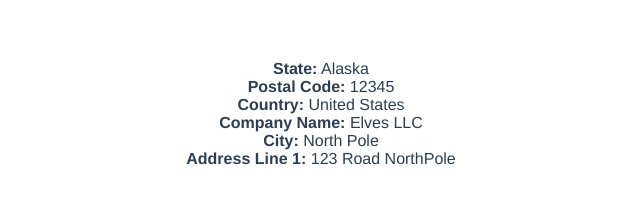
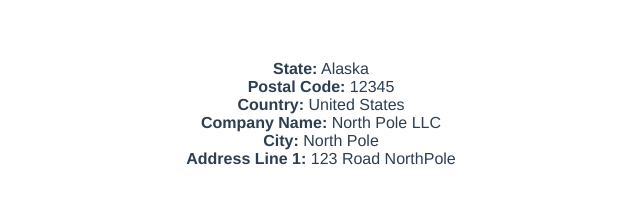
Before and after one commit to maxshuty/vue-dynamic-slots, a Vue app: page / in a window 1280 px wide. Shown: the top 204 px of the page, without its empty margins (319-959 px from the left). Built offline with nearby package versions, Linux system fonts and the light colour scheme.

Commit message:
Updating example

```diff
--- a/src/App.vue
+++ b/src/App.vue
@@ -2,7 +2,7 @@
   <div>
     <slots-example>
       <template v-slot:companyName>
-        <div><b>Company Name:</b> Elves LLC</div>
+        <div><b>Company Name:</b> North Pole LLC</div>
       </template>
       <template v-slot:addressLine1>
         <div><b>Address Line 1:</b> 123 Road NorthPole</div>
```
